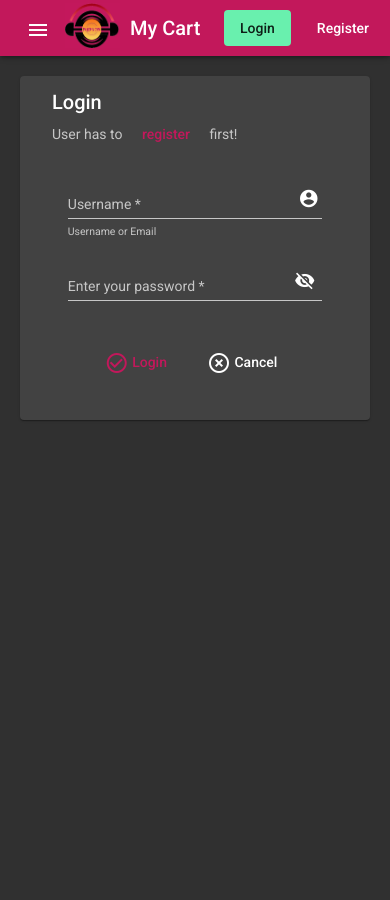
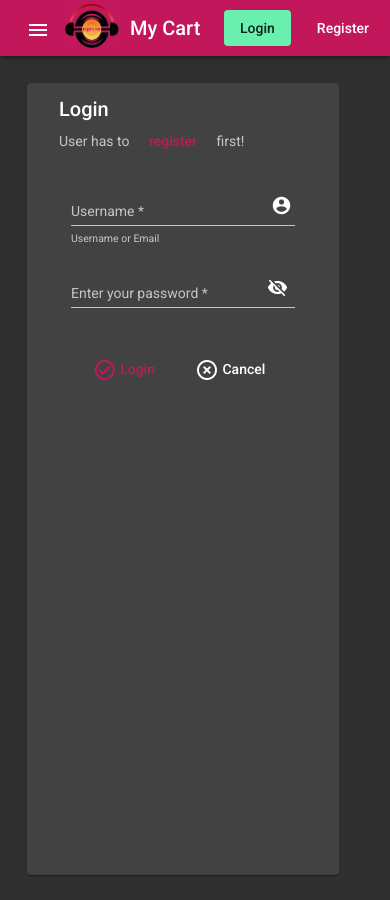
Before and after one commit to nadim-khan/MeanEcommCart, an Angular app: page /login in a window 390 px wide. Built offline with nearby package versions, Linux system fonts and the light colour scheme.

Commit message:
media Queries

```diff
--- a/src/app/login/login.component.html
+++ b/src/app/login/login.component.html
@@ -1,4 +1,4 @@
-<mat-card class="example-card">
+<mat-card class="login-card">
     <mat-card-header>
         <mat-card-title>Login</mat-card-title>
         <mat-card-subtitle>User has to <a routerLink="/register" mat-button color="primary">register</a> first!</mat-card-subtitle>
--- a/src/app/register/register.component.html
+++ b/src/app/register/register.component.html
@@ -1,4 +1,4 @@
-<mat-card class="example-card">
+<mat-card class="registration-card">
     <mat-card-header>
         <mat-card-title>Register</mat-card-title>
         <mat-card-subtitle>Already have an account ?<a mat-button color="primary" routerLink="/login">Login</a> </mat-card-subtitle>
```
